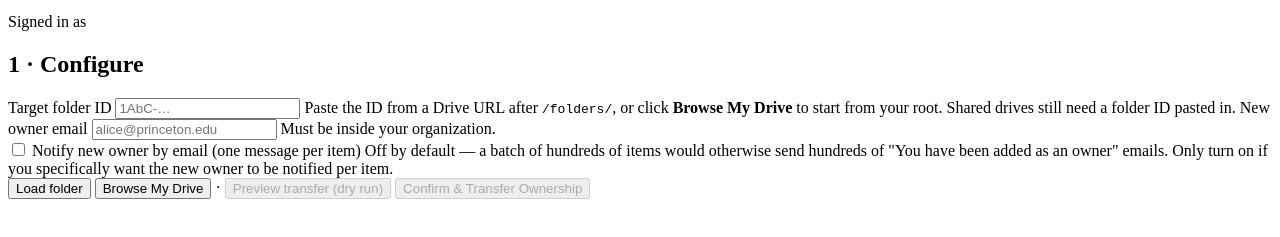
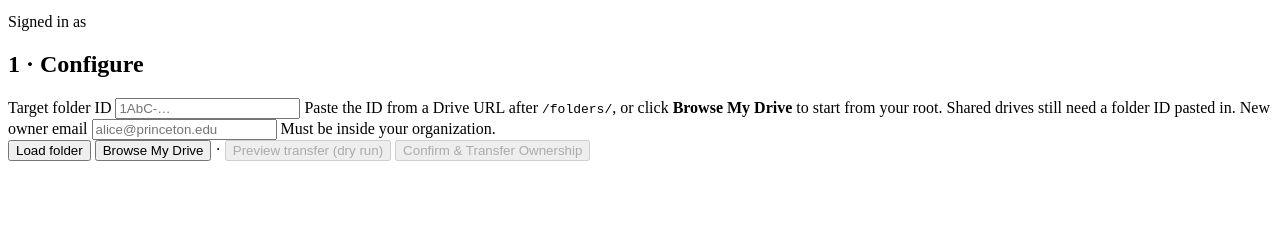
Before and after one commit to pu-orfe/gmove, a plain HTML site: page Index.html in a window 1280 px wide. Shown: the part 101-338 px from the top of the page. Drawn offline with Linux system fonts and the light colour scheme.

Commit message:
Revert "Notify new owner: promote from hard-off to user-facing checkbox"
This reverts commit b0e0d07235995bcb65b3c56bec380e43534b83e9.

```diff
--- a/Index.html
+++ b/Index.html
@@ -39,17 +39,6 @@
             <input id="newOwnerEmail" class="pt-input" type="email" placeholder="alice@princeton.edu" autocomplete="off">
             <span class="pt-field__hint">Must be inside your organization.</span>
           </label>
-        </div>
-        <div class="pt-row" style="margin-top:var(--space-3);">
-          <label class="pt-check">
-            <input id="notifyNewOwner" type="checkbox">
-            <span>Notify new owner by email (one message per item)</span>
-          </label>
-          <span class="pt-field__hint" style="flex:1 1 auto;">
-            Off by default — a batch of hundreds of items would otherwise send hundreds of
-            "You have been added as an owner" emails. Only turn on if you specifically want
-            the new owner to be notified per item.
-          </span>
         </div>
         <div class="pt-row pt-row--actions pt-cluster">
           <button class="pt-btn pt-btn--primary" id="loadBtn" type="button">Load folder</button>
```
Also changed, not shown: JavaScript.html (+3 -9 lines), README.md, 1 other file.
